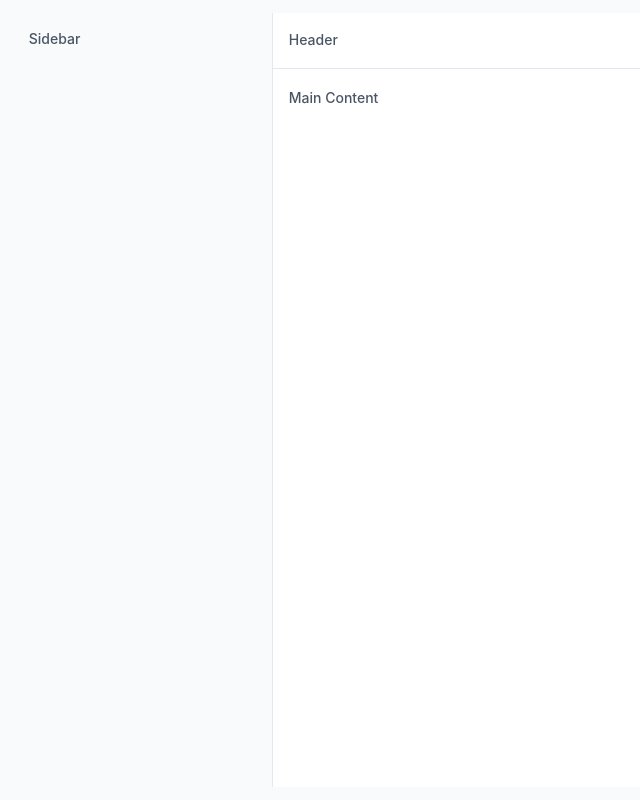
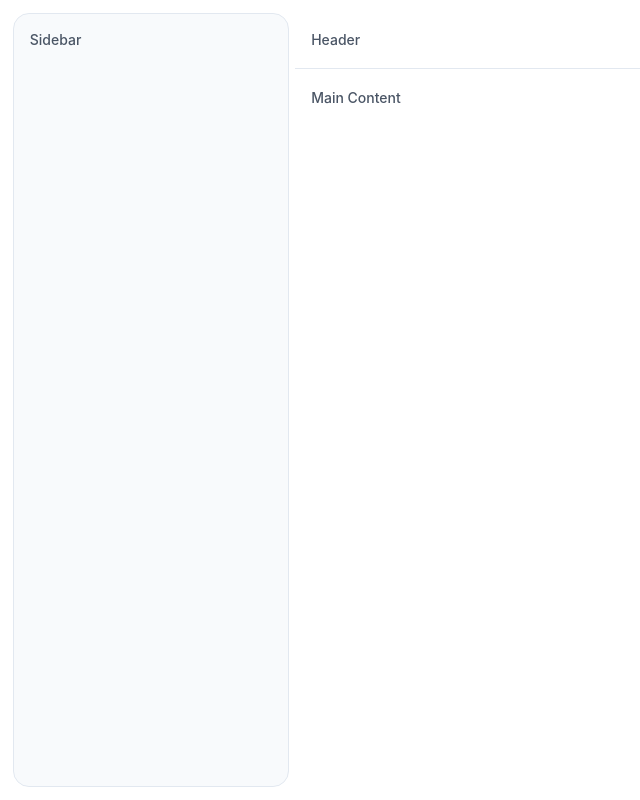
Before and after one commit to hoang234176/AppView, a React (Vite) app in the folder frontend/web/: page / in a window 1280 px wide. Shown: the whole page, without its empty margins (0-640 px from the left). Built offline with nearby package versions, Linux system fonts and the light colour scheme.

Commit message:
feat(web): add 60fps resizable sidebar with 16px rounded floating panel and color refinements

```diff
--- a/frontend/web/src/App.jsx
+++ b/frontend/web/src/App.jsx
@@ -4,7 +4,7 @@ import MainLayout from './components/layouts/MainLayout/MainLayout';
 
 function App() {
   return (
-    <div className="w-full h-full flex overflow-hidden bg-gray-50 text-gray-900 dark:bg-[#0b0c0e] dark:text-white">
+    <div className="w-full h-full flex overflow-hidden bg-white text-gray-900 dark:bg-[#1f1f1f] dark:text-white">
       <SidebarLayout />
       <MainLayout />
     </div>
--- a/frontend/web/src/components/layouts/MainLayout/MainLayout.css
+++ b/frontend/web/src/components/layouts/MainLayout/MainLayout.css
@@ -9,7 +9,7 @@
 }
 
 :is(.dark, :root.dark) .main-layout {
-  background-color: #0b0c0e;
+  background-color: #1f1f1f;
 }
 
 .main-layout-header {
@@ -27,7 +27,7 @@
 
 :is(.dark, :root.dark) .main-layout-header {
   border-bottom-color: #23272f;
-  background-color: #0b0c0e;
+  background-color: #1f1f1f;
 }
 
 .main-layout-content {
--- a/frontend/web/src/components/layouts/SidebarLayout/SidebarLayout.css
+++ b/frontend/web/src/components/layouts/SidebarLayout/SidebarLayout.css
@@ -1,18 +1,38 @@
 .sidebar-layout {
-  width: 260px;
-  min-width: 260px;
+  position: relative;
   height: 100%;
   display: flex;
   flex-direction: column;
   background-color: #f8fafc;
-  border-right: 1px solid #e2e8f0;
+  border: 1px solid #e2e8f0;
+  border-radius: 16px;
+  margin-right: 0.5vw;
+  overflow: hidden;
   user-select: none;
+  flex-shrink: 0;
+  box-sizing: border-box;
   transition: background-color 0.2s ease, border-color 0.2s ease, transform 0.3s cubic-bezier(0.4, 0, 0.2, 1);
 }
 
+.sidebar-layout--resizing {
+  transition: none !important;
+}
+
 :is(.dark, :root.dark) .sidebar-layout {
-  background-color: #121418;
-  border-right-color: #23272f;
+  background-color: #181818;
+  border-color: #2e2e2e;
+}
+
+/* Resizer handle on the right gap */
+.sidebar-resizer {
+  position: absolute;
+  top: 0;
+  right: calc(-0.25vw - 4px);
+  width: calc(0.5vw + 8px);
+  height: 100%;
+  cursor: col-resize;
+  z-index: 20;
+  background-color: transparent;
 }
 
 /* Mobile & Tablet Drawer (< 768px) */
@@ -23,17 +43,29 @@
     bottom: 0;
     left: 0;
     z-index: 50;
-    width: 280px;
-    max-width: 80vw;
+    width: 280px !important;
+    max-width: 80vw !important;
     height: 100%;
     height: 100dvh;
+    margin-right: 0;
+    border-radius: 0 16px 16px 0;
+    border: none;
+    border-right: 1px solid #e2e8f0;
     transform: translateX(-100%);
     box-shadow: none;
+  }
+
+  :is(.dark, :root.dark) .sidebar-layout {
+    border-right-color: #2e2e2e;
   }
 
   .sidebar-layout.sidebar-layout--open {
     transform: translateX(0);
     box-shadow: 4px 0 24px rgba(0, 0, 0, 0.25);
+  }
+
+  .sidebar-resizer {
+    display: none;
   }
 }
 
--- a/frontend/web/src/components/layouts/SidebarLayout/SidebarLayout.jsx
+++ b/frontend/web/src/components/layouts/SidebarLayout/SidebarLayout.jsx
@@ -2,7 +2,23 @@ import './SidebarLayout.css';
 import useLayout from '../../../hooks/useLayout';
 
 function SidebarLayout() {
-  const { isSidebarOpen, isMobile, closeSidebar } = useLayout();
+  const {
+    isSidebarOpen,
+    isMobile,
+    closeSidebar,
+    sidebarWidth,
+    isResizing,
+    startResizing,
+    resetSidebarWidth,
+  } = useLayout();
+
+  const sidebarStyle = isMobile
+    ? undefined
+    : {
+        width: `${sidebarWidth}%`,
+        minWidth: '10%',
+        maxWidth: '60%',
+      };
 
   return (
     <>
@@ -14,7 +30,12 @@ function SidebarLayout() {
         />
       )}
 
-      <aside className={`sidebar-layout ${isMobile && isSidebarOpen ? 'sidebar-layout--open' : ''}`}>
+      <aside
+        className={`sidebar-layout ${isMobile && isSidebarOpen ? 'sidebar-layout--open' : ''} ${
+          isResizing ? 'sidebar-layout--resizing' : ''
+        }`}
+        style={sidebarStyle}
+      >
         <div className="flex items-center justify-between p-4 border-b border-gray-200 dark:border-gray-800 md:border-b-0">
           <span className="text-sm font-medium text-gray-600 dark:text-gray-400">Sidebar</span>
           {isMobile && (
@@ -30,6 +51,18 @@ function SidebarLayout() {
             </button>
           )}
         </div>
+
+        {/* Resizer Handle (Desktop only) */}
+        {!isMobile && (
+          <div
+            className={`sidebar-resizer ${isResizing ? 'sidebar-resizer--active' : ''}`}
+            onMouseDown={startResizing}
+            onDoubleClick={resetSidebarWidth}
+            title="Kéo để chỉnh độ rộng (nhấp đúp để đặt lại 22%)"
+            role="separator"
+            aria-orientation="vertical"
+          />
+        )}
       </aside>
     </>
   );
--- a/frontend/web/src/contexts/LayoutContext.jsx
+++ b/frontend/web/src/contexts/LayoutContext.jsx
@@ -1,5 +1,5 @@
 /* eslint-disable react-refresh/only-export-components */
-import { createContext, useState, useEffect } from 'react';
+import { createContext, useState, useEffect, useCallback, useMemo } from 'react';
 
 export const LayoutContext = createContext(null);
 
@@ -11,6 +11,21 @@ export function LayoutProvider({ children }) {
     }
     return false;
   });
+
+  const [sidebarWidth, setSidebarWidth] = useState(() => {
+    if (typeof window !== 'undefined') {
+      const saved = localStorage.getItem('appview_sidebar_width');
+      if (saved) {
+        const val = parseFloat(saved);
+        if (!isNaN(val) && val >= 10 && val <= 60) {
+          return val;
+        }
+      }
+    }
+    return 22;
+  });
+
+  const [isResizing, setIsResizing] = useState(false);
 
   useEffect(() => {
     if (typeof window === 'undefined' || !window.matchMedia) return;
@@ -40,20 +55,103 @@ export function LayoutProvider({ children }) {
     };
   }, []);
 
-  const toggleSidebar = () => setIsSidebarOpen((prev) => !prev);
-  const openSidebar = () => setIsSidebarOpen(true);
-  const closeSidebar = () => setIsSidebarOpen(false);
+  const toggleSidebar = useCallback(() => setIsSidebarOpen((prev) => !prev), []);
+  const openSidebar = useCallback(() => setIsSidebarOpen(true), []);
+  const closeSidebar = useCallback(() => setIsSidebarOpen(false), []);
+
+  const startResizing = useCallback((e) => {
+    e.preventDefault();
+    setIsResizing(true);
+  }, []);
+
+  const resetSidebarWidth = useCallback(() => {
+    setSidebarWidth(22);
+    if (typeof window !== 'undefined') {
+      localStorage.setItem('appview_sidebar_width', '22');
+    }
+  }, []);
+
+  // 60 FPS Throttled Drag Handler (~16.6ms per frame)
+  useEffect(() => {
+    if (!isResizing) return;
+
+    let lastTime = 0;
+    const FRAME_DURATION = 1000 / 60; // 60 FPS cap (~16.67ms)
+    let latestPercentage = sidebarWidth;
+
+    const calculatePercentage = (clientX) => {
+      const appLeft = window.innerWidth * 0.01;
+      const appWidth = window.innerWidth * 0.98;
+      const currentX = clientX - appLeft;
+      let percentage = (currentX / appWidth) * 100;
+
+      if (percentage < 10) percentage = 10;
+      if (percentage > 60) percentage = 60;
+
+      return percentage;
+    };
+
+    const handleMouseMove = (e) => {
+      const percentage = calculatePercentage(e.clientX);
+      latestPercentage = percentage;
+
+      const now = performance.now();
+      if (now - lastTime < FRAME_DURATION) {
+        return; // Skip intermediate events, maintaining 60 FPS cap
+      }
+      lastTime = now;
+      setSidebarWidth(percentage);
+    };
+
+    const handleMouseUp = () => {
+      // Ensure the exact final position is committed on release
+      setSidebarWidth(latestPercentage);
+      setIsResizing(false);
+    };
+
+    window.addEventListener('mousemove', handleMouseMove);
+    window.addEventListener('mouseup', handleMouseUp);
+    document.body.style.cursor = 'col-resize';
+    document.body.style.userSelect = 'none';
+
+    return () => {
+      window.removeEventListener('mousemove', handleMouseMove);
+      window.removeEventListener('mouseup', handleMouseUp);
+      document.body.style.cursor = '';
+      document.body.style.userSelect = '';
+    };
+  }, [isResizing, sidebarWidth]);
+
+  useEffect(() => {
+    if (!isResizing && typeof window !== 'undefined') {
+      localStorage.setItem('appview_sidebar_width', sidebarWidth.toFixed(2));
+    }
+  }, [isResizing, sidebarWidth]);
+
+  const contextValue = useMemo(() => ({
+    isSidebarOpen,
+    isMobile,
+    toggleSidebar,
+    openSidebar,
+    closeSidebar,
+    sidebarWidth,
+    isResizing,
+    startResizing,
+    resetSidebarWidth,
+  }), [
+    isSidebarOpen,
+    isMobile,
+    toggleSidebar,
+    openSidebar,
+    closeSidebar,
+    sidebarWidth,
+    isResizing,
+    startResizing,
+    resetSidebarWidth,
+  ]);
 
   return (
-    <LayoutContext.Provider
-      value={{
-        isSidebarOpen,
-        isMobile,
-        toggleSidebar,
-        openSidebar,
-        closeSidebar,
-      }}
-    >
+    <LayoutContext.Provider value={contextValue}>
       {children}
     </LayoutContext.Provider>
   );
--- a/frontend/web/src/main.css
+++ b/frontend/web/src/main.css
@@ -3,12 +3,12 @@
 @custom-variant dark (&:where(.dark, .dark *));
 
 html {
-  background-color: #f9fafb;
+  background-color: #ffffff;
   color: #111827;
 }
 
 html.dark {
-  background-color: #0b0c0e;
+  background-color: #1f1f1f;
   color: #f9fafb;
 }
 
@@ -30,6 +30,11 @@ body {
   padding: 1vw;
   box-sizing: border-box;
   overflow: hidden;
+  background-color: #ffffff;
+}
+
+:is(.dark, :root.dark) body {
+  background-color: #1f1f1f;
 }
 
 @media (max-width: 767px) {
```
Also changed, not shown: 1 other file (tests, documents, lock files or other folders).
